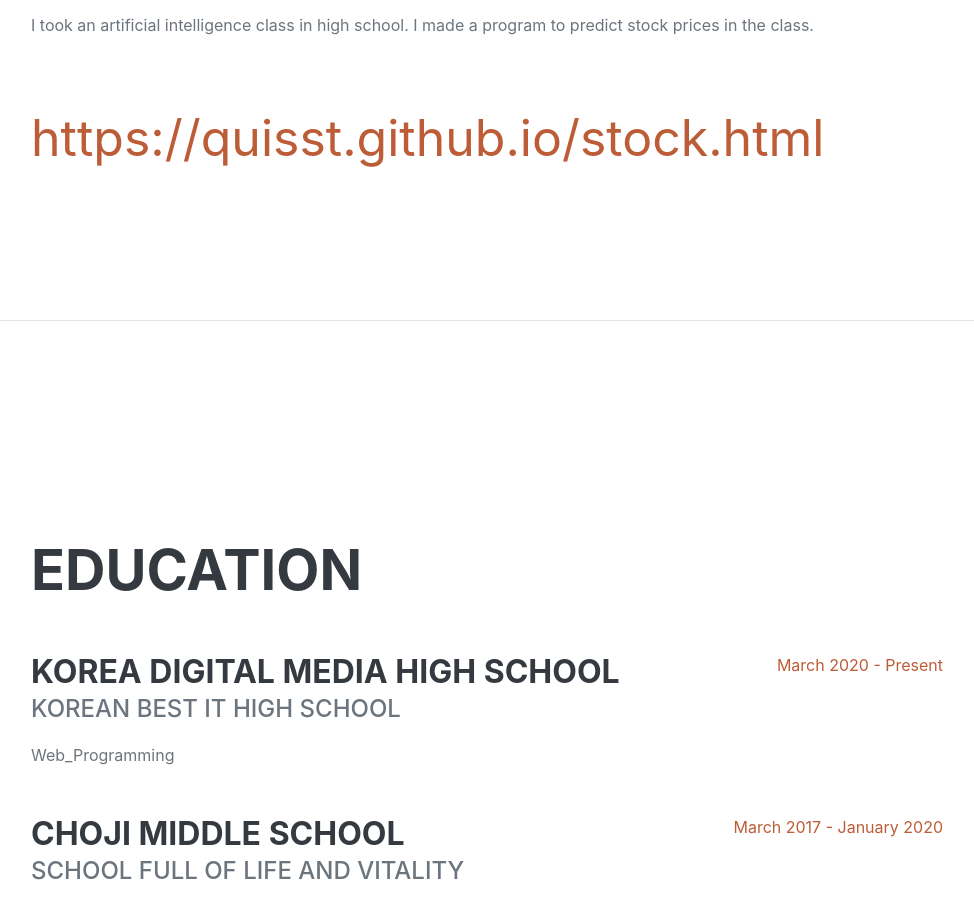
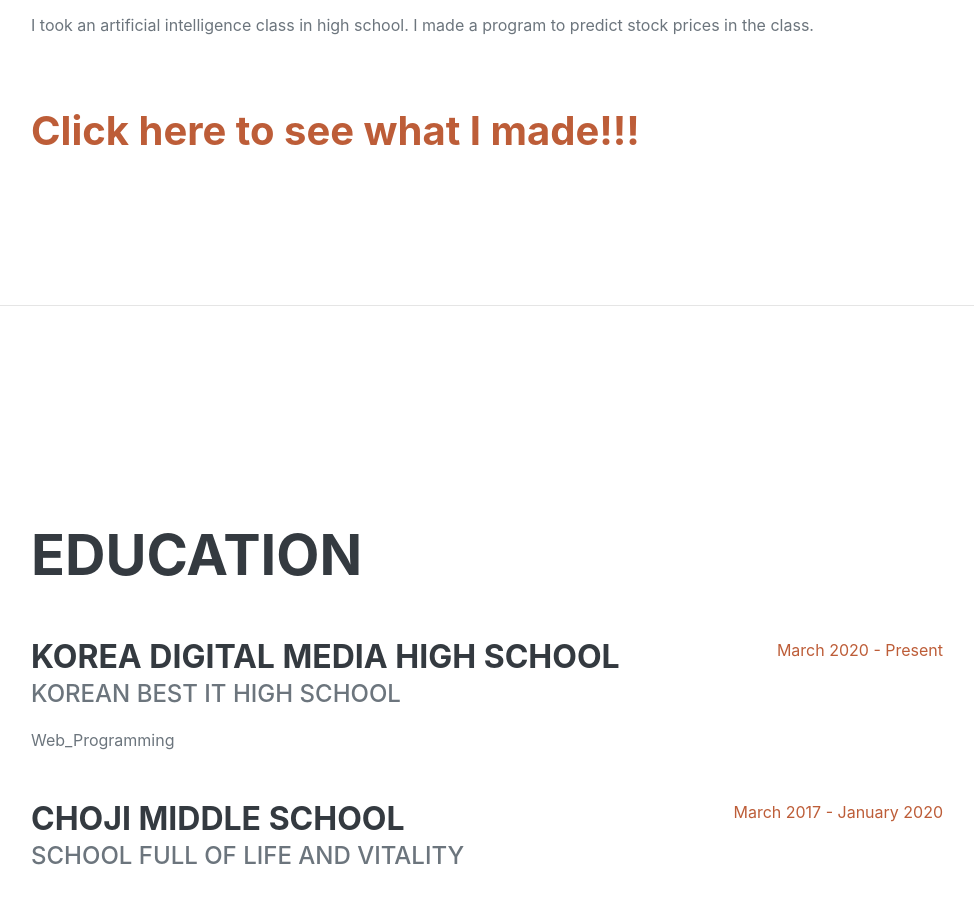
Before and after one commit to quisst/quisst.github.io, a plain HTML site: page index.html in a window 1280 px wide. Shown: the part 1338-2239 px from the top of the page, without its empty margins (289-1263 px from the left). Drawn offline with nearby package versions, Linux system fonts and the light colour scheme; a web font is replaced by a local one.

Commit message:
Initial commit

```diff
--- a/index.html
+++ b/index.html
@@ -72,8 +72,8 @@
                             <p>I took an artificial intelligence class in high school. I made a program to predict stock prices in the class.</p>
                             <br>
                             <br>
-                            <p style="font-size:50px">
-                            <A href = "https://quisst.github.io/stock.html" target = "blank" > https://quisst.github.io/stock.html</A>
+                            <p style="font-size:40px">
+                            <A href = "https://quisst.github.io/stock.html" target = "blank" > <strong>Click here to see what I made!!!</strong></A>
                             </p>
                     </div>
                 </div>
```
